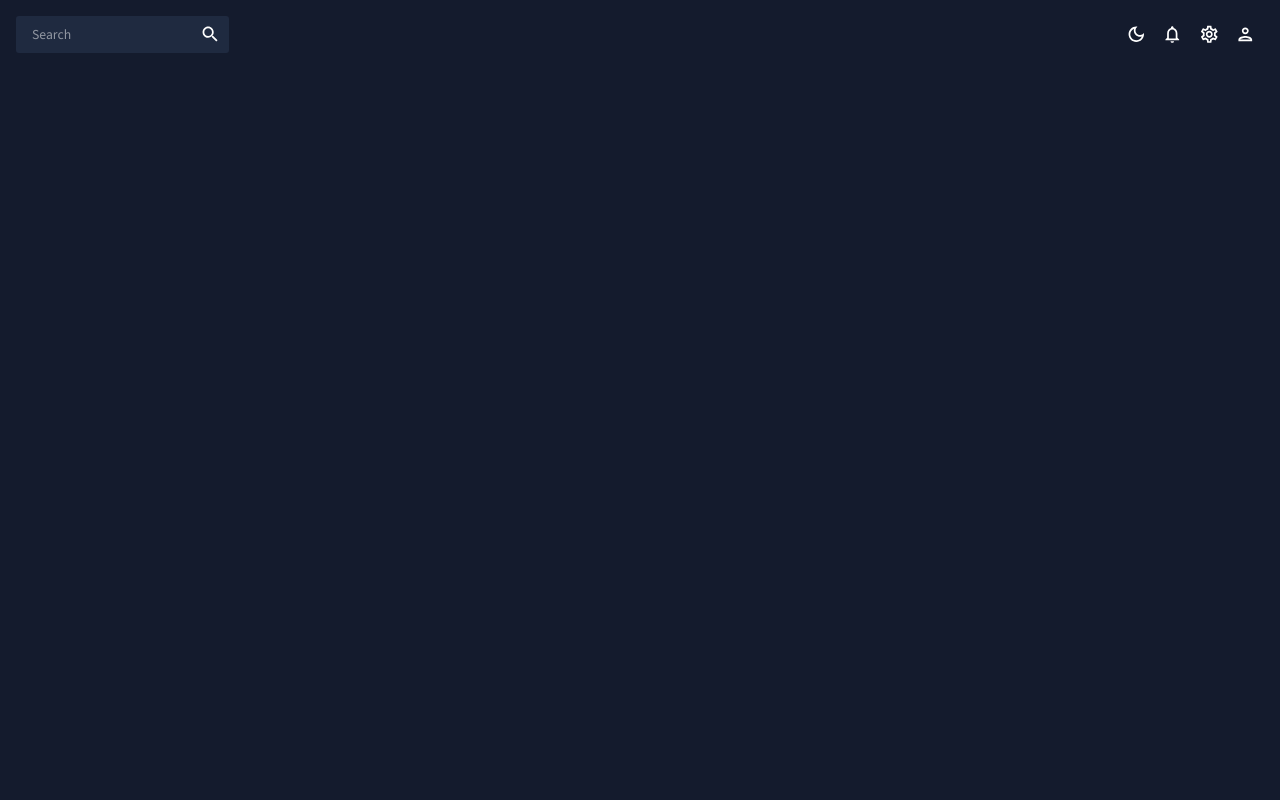
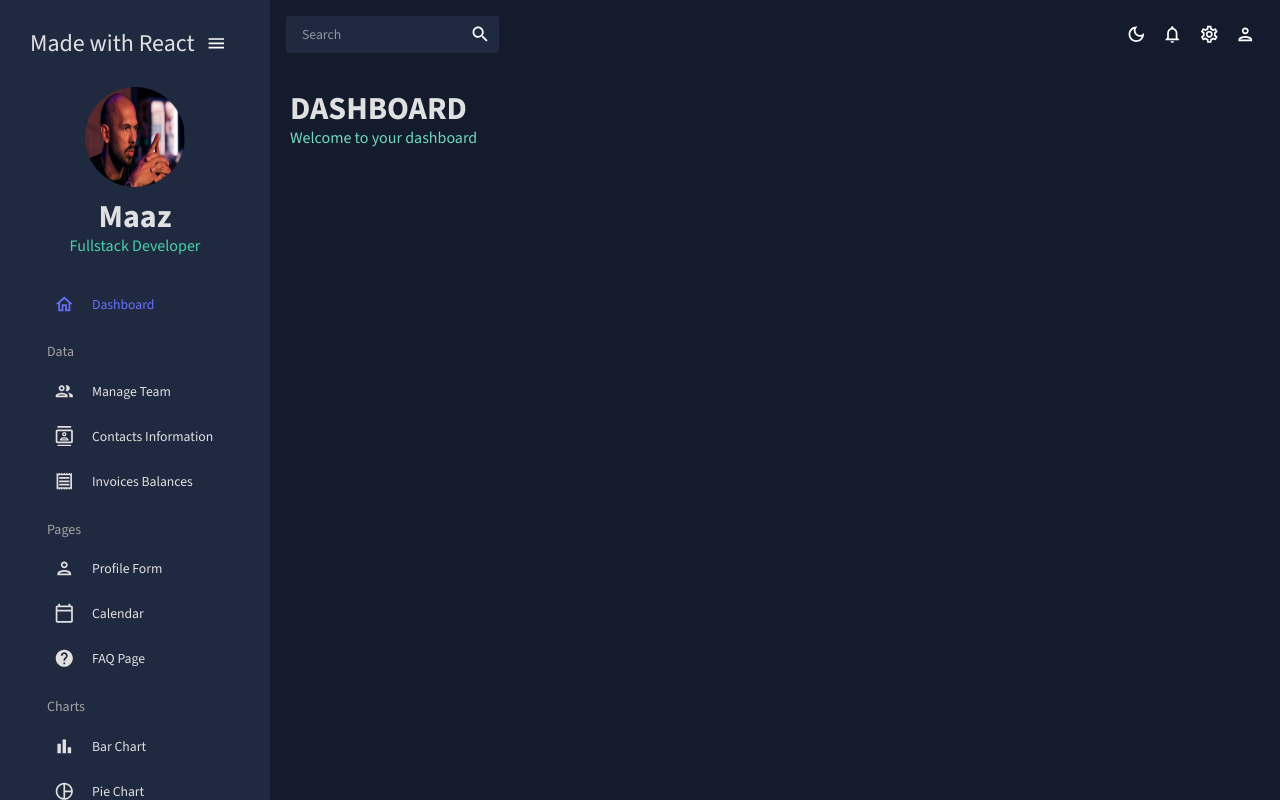
Before and after one commit to maazkhan77/dashboard-react-app, a React (Create React App) app: page / in a window 1280 px wide. Built offline with nearby package versions, Linux system fonts and the light colour scheme.

Commit message:
routing in appjs and a common header component

```diff
--- a/src/App.js
+++ b/src/App.js
@@ -1,6 +1,19 @@
-import Topbar from "./scenes/global/Topbar";
 import { ColorModeContext, useMode } from "./theme";
 import { CssBaseline, ThemeProvider } from "@mui/material";
+import { Routes, Route} from 'react-router-dom';
+import Topbar from "./scenes/global/Topbar";
+import Sidebar from "./scenes/global/Sidebar";
+import Dashboard from "./scenes/dashboard";
+import Team from "./scenes/team";
+import Invoice from "./scenes/invoices";
+import Contacts from "./scenes/contacts";
+import Calendar from "./scenes/calendar";
+// import Bar from "./scenes/bar";
+import Form from "./scenes/form";
+// import Line from "./scenes/line";
+// import Pie from "./scenes/pie";
+// import FAQ from "./scenes/faq";
+// import Geography from "./scenes/geography";
 
 function App() {
   const [theme, colorMode] = useMode();
@@ -10,8 +23,22 @@ function App() {
       <ThemeProvider theme={theme}>
         <CssBaseline />
         <div className="app">
+          <Sidebar />
           <main className="content">
             <Topbar />
+            <Routes>
+              <Route path="/" element={<Dashboard />} />
+              <Route path="/team" element={<Team />} />
+              <Route path="/contacts" element={<Contacts />} />
+              <Route path="/invoices" element={<Invoice />} />
+              <Route path="/form" element={<Form />} />
+              <Route path="/calendar" element={<Calendar />} />
+              {/* <Route path="/bar" element={<Bar />} /> */}
+              {/* <Route path="/pie" element={<Pie />} /> */}
+              {/* <Route path="/line" element={<Line />} /> */}
+              {/* <Route path="/faq" element={<FAQ />} /> */}
+              {/* <Route path="/geography" element={<Geography />} /> */}
+            </Routes>
           </main>
         </div>
       </ThemeProvider>
--- /dev/null
+++ b/src/components/Header.jsx
@@ -0,0 +1,23 @@
+import { Typography, Box, useTheme } from "@mui/material";
+import { tokens } from "../theme";
+
+const Header = ({ title, subtitle }) => {
+  const theme = useTheme();
+  const colors = tokens(theme.palette.mode);
+  return (
+    <Box>
+      <Typography
+        variant="h2"
+        color={colors.grey[100]}
+        fontWeight="bold"
+      >
+        {title}
+      </Typography>
+      <Typography variant="h5" color={colors.greenAccent[400]}>
+        {subtitle}
+      </Typography>
+    </Box>
+  );
+};
+
+export default Header;
--- a/src/scenes/dashboard/index.jsx
+++ b/src/scenes/dashboard/index.jsx
@@ -1,8 +1,14 @@
+import { Box } from '@mui/material'
 import React from 'react'
+import Header from '../../components/Header'
 
 const Dashboard = () => {
   return (
-    <div>Dashboard</div>
+    <Box m="20px">
+      <Box display="flex" justifyContent="space-between" alignItems="center">
+      <Header title={'DASHBOARD'} subtitle={'Welcome to your dashboard'}/>
+      </Box>
+    </Box>
   )
 }
 
```
